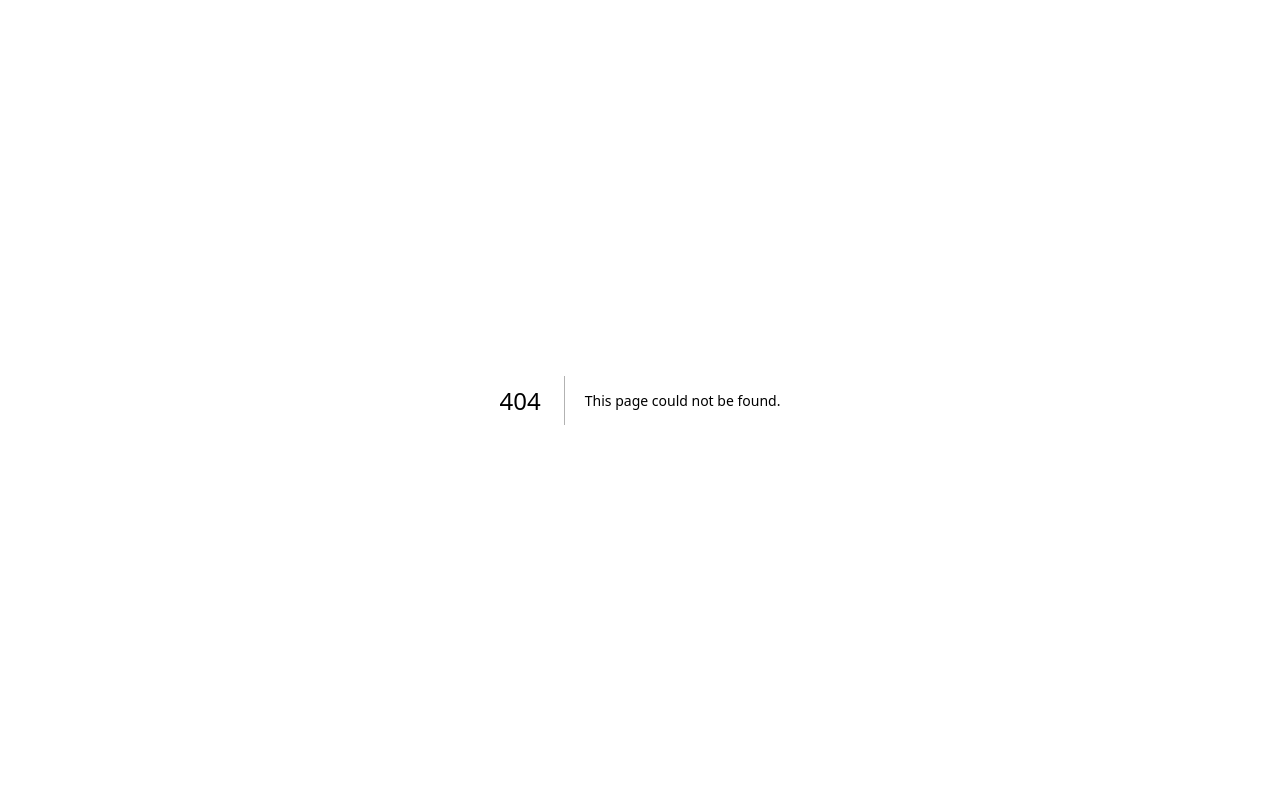
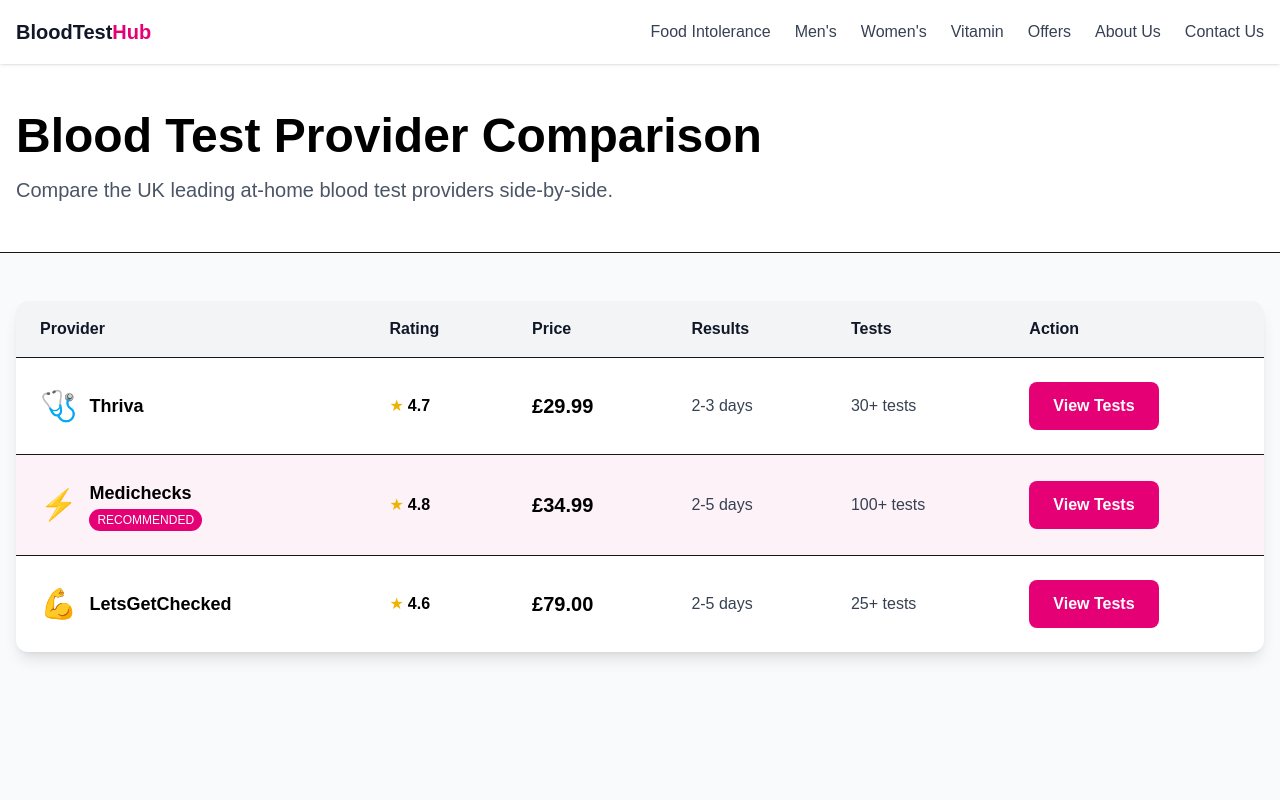
Before and after one commit to JamesMcCarthy1984/blood-test-affiliate, a Next.js app: page /comparison in a window 1280 px wide. Before the commit this address had no page. Shown: the top 800 px of the page. Built offline with nearby package versions, Linux system fonts and the light colour scheme.

Commit message:
Added comparison table page with provider reviews

```diff
--- /dev/null
+++ b/src/app/comparison/page.js
@@ -0,0 +1,165 @@
+import Header from '@/components/Header'
+import Footer from '@/components/Footer'
+
+export const metadata = {
+  title: "Blood Test Provider Comparison | BloodTestHub",
+  description: "Compare the UK's top at-home blood test providers. See prices, turnaround times, and reviews side-by-side.",
+}
+
+export default function ComparisonPage() {
+  const providers = [
+    {
+      name: "Thriva",
+      logo: "🩺",
+      rating: 4.7,
+      reviews: 12500,
+      price: "£29.99",
+      turnaround: "2-3 days",
+      tests: "30+ tests",
+      shipping: "Free",
+      gmc: true,
+      url: "#",
+      pros: ["Quick results", "Easy to use", "Great app"],
+      cons: ["Limited test range", "Premium pricing"]
+    },
+    {
+      name: "Medichecks",
+      logo: "⚡",
+      rating: 4.8,
+      reviews: 18000,
+      price: "£34.99",
+      turnaround: "2-5 days",
+      tests: "100+ tests",
+      shipping: "Free",
+      gmc: true,
+      url: "#",
+      pros: ["Huge test range", "Detailed results", "Expert support"],
+      cons: ["Slower results", "Complex interface"],
+      featured: true
+    },
+    {
+      name: "LetsGetChecked",
+      logo: "💪",
+      rating: 4.6,
+      reviews: 9000,
+      price: "£79.00",
+      turnaround: "2-5 days",
+      tests: "25+ tests",
+      shipping: "Free",
+      gmc: true,
+      url: "#",
+      pros: ["US & UK coverage", "Phone consultations", "Discreet packaging"],
+      cons: ["Higher prices", "Limited UK range"]
+    }
+  ]
+
+  return (
+    <>
+      <Header />
+      <main className="min-h-screen bg-gray-50">
+        <section className="bg-white border-b">
+          <div className="max-w-7xl mx-auto px-4 py-12">
+            <h1 className="text-4xl md:text-5xl font-bold text-black mb-4">
+              Blood Test Provider Comparison
+            </h1>
+            <p className="text-xl text-gray-600 max-w-3xl">
+              Compare the UK leading at-home blood test providers side-by-side.
+            </p>
+          </div>
+        </section>
+
+        <section className="py-12 hidden md:block">
+          <div className="max-w-7xl mx-auto px-4">
+            <div className="bg-white rounded-xl shadow-lg overflow-hidden">
+              <table className="w-full">
+                <thead className="bg-gray-100">
+                  <tr>
+                    <th className="px-6 py-4 text-left font-semibold text-gray-900">Provider</th>
+                    <th className="px-6 py-4 text-left font-semibold text-gray-900">Rating</th>
+                    <th className="px-6 py-4 text-left font-semibold text-gray-900">Price</th>
+                    <th className="px-6 py-4 text-left font-semibold text-gray-900">Results</th>
+                    <th className="px-6 py-4 text-left font-semibold text-gray-900">Tests</th>
+                    <th className="px-6 py-4 text-left font-semibold text-gray-900">Action</th>
+                  </tr>
+                </thead>
+                <tbody>
+                  {providers.map((provider, index) => (
+                    <tr key={index} className={provider.featured ? 'bg-pink-50 border-t' : 'border-t'}>
+                      <td className="px-6 py-6">
+                        <div className="flex items-center">
+                          <span className="text-3xl mr-3">{provider.logo}</span>
+                          <div>
+                            <div className="font-bold text-lg text-black">{provider.name}</div>
+                            {provider.featured && (
+                              <span className="text-xs bg-pink-600 text-white px-2 py-1 rounded-full">RECOMMENDED</span>
+                            )}
+                          </div>
+                        </div>
+                      </td>
+                      <td className="px-6 py-6">
+                        <div className="flex items-center">
+                          <span className="text-yellow-500 mr-1">★</span>
+                          <span className="font-semibold text-black">{provider.rating}</span>
+                        </div>
+                      </td>
+                      <td className="px-6 py-6">
+                        <div className="font-bold text-xl text-black">{provider.price}</div>
+                      </td>
+                      <td className="px-6 py-6">
+                        <div className="text-gray-700">{provider.turnaround}</div>
+                      </td>
+                      <td className="px-6 py-6">
+                        <div className="text-gray-700">{provider.tests}</div>
+                      </td>
+                      <td className="px-6 py-6">
+                        <a href={provider.url} className="bg-pink-600 text-white px-6 py-3 rounded-lg font-semibold hover:bg-pink-700 transition inline-block">
+                          View Tests
+                        </a>
+                      </td>
+                    </tr>
+                  ))}
+                </tbody>
+              </table>
+            </div>
+          </div>
+        </section>
+
+        <section className="py-8 md:hidden">
+          <div className="max-w-7xl mx-auto px-4 space-y-6">
+            {providers.map((provider, index) => (
+              <div key={index} className={provider.featured ? 'bg-white rounded-xl shadow-lg p-6 border-2 border-pink-500' : 'bg-white rounded-xl shadow-lg p-6'}>
+                {provider.featured && (
+                  <div className="bg-pink-600 text-white text-xs font-bold px-3 py-1 rounded-full inline-block mb-3">RECOMMENDED</div>
+                )}
+                <div className="flex items-center mb-4">
+                  <span className="text-4xl mr-3">{provider.logo}</span>
+                  <div>
+                    <h3 className="text-xl font-bold text-black">{provider.name}</h3>
+                    <div className="flex items-center">
+                      <span className="text-yellow-500 mr-1">★</span>
+                      <span className="font-semibold">{provider.rating}</span>
+                    </div>
+                  </div>
+                </div>
+                <div className="space-y-3 mb-4">
+                  <div className="flex justify-between">
+                    <span className="text-gray-600">Price:</span>
+                    <span className="font-bold text-black">{provider.price}</span>
+                  </div>
+                  <div className="flex justify-between">
+                    <span className="text-gray-600">Results:</span>
+                    <span className="text-black">{provider.turnaround}</span>
+                  </div>
+                </div>
+                <a href={provider.url} className="block w-full bg-pink-600 text-white py-3 rounded-lg font-semibold hover:bg-pink-700 transition text-center">
+                  View Tests
+                </a>
+              </div>
+            ))}
+          </div>
+        </section>
+      </main>
+      <Footer />
+    </>
+  )
+}
--- a/src/app/page.js
+++ b/src/app/page.js
@@ -29,7 +29,7 @@
         setStatus('success')
         setMessage('Thanks! Check your email to confirm your subscription.')
 
-         // Send event to GTM
+  // Send event to GTM
   if (typeof window !== 'undefined' && window.dataLayer) {
     window.dataLayer.push({
       event: 'lead_form_submit',
@@ -215,9 +215,9 @@
                 <h3 className="text-2xl font-bold mb-3 text-black">General Health</h3>
                 <p className="text-gray-600 mb-6">Complete overview of your key health markers including cholesterol, liver, and kidney function.</p>
                 <div className="text-3xl font-bold text-black mb-4">From £39</div>
-                <button className="w-full bg-pink-600 text-white py-3 rounded-lg font-semibold hover:bg-pink-700 transition">
+                <a href="/comparison" className="block w-full bg-pink-600 text-white py-3 rounded-lg font-semibold hover:bg-pink-700 transition text-center">
                   View Providers
-                </button>
+                  </a>
               </div>
 
               {/* Test Card 2 */}
@@ -227,9 +227,9 @@
                 <h3 className="text-2xl font-bold mb-3 text-black">Hormone Panel</h3>
                 <p className="text-gray-600 mb-6">Comprehensive hormone testing including testosterone, thyroid, and cortisol levels.</p>
                 <div className="text-3xl font-bold text-black mb-4">From £79</div>
-                <button className="w-full bg-pink-600 text-white py-3 rounded-lg font-semibold hover:bg-pink-700 transition">
+                <a href="/comparison" className="block w-full bg-pink-600 text-white py-3 rounded-lg font-semibold hover:bg-pink-700 transition text-center">
                   View Providers
-                </button>
+                  </a>
               </div>
 
               {/* Test Card 3 */}
@@ -238,9 +238,9 @@
                 <h3 className="text-2xl font-bold mb-3 text-black">Vitamin Check</h3>
                 <p className="text-gray-600 mb-6">Test for vitamin D, B12, folate, and iron to optimize your energy and wellbeing.</p>
                 <div className="text-3xl font-bold text-black mb-4">From £49</div>
-                <button className="w-full bg-pink-600 text-white py-3 rounded-lg font-semibold hover:bg-pink-700 transition">
+                <a href="/comparison" className="block w-full bg-pink-600 text-white py-3 rounded-lg font-semibold hover:bg-pink-700 transition text-center">
                   View Providers
-                </button>
+                  </a>
               </div>
             </div>
           </div>
```
